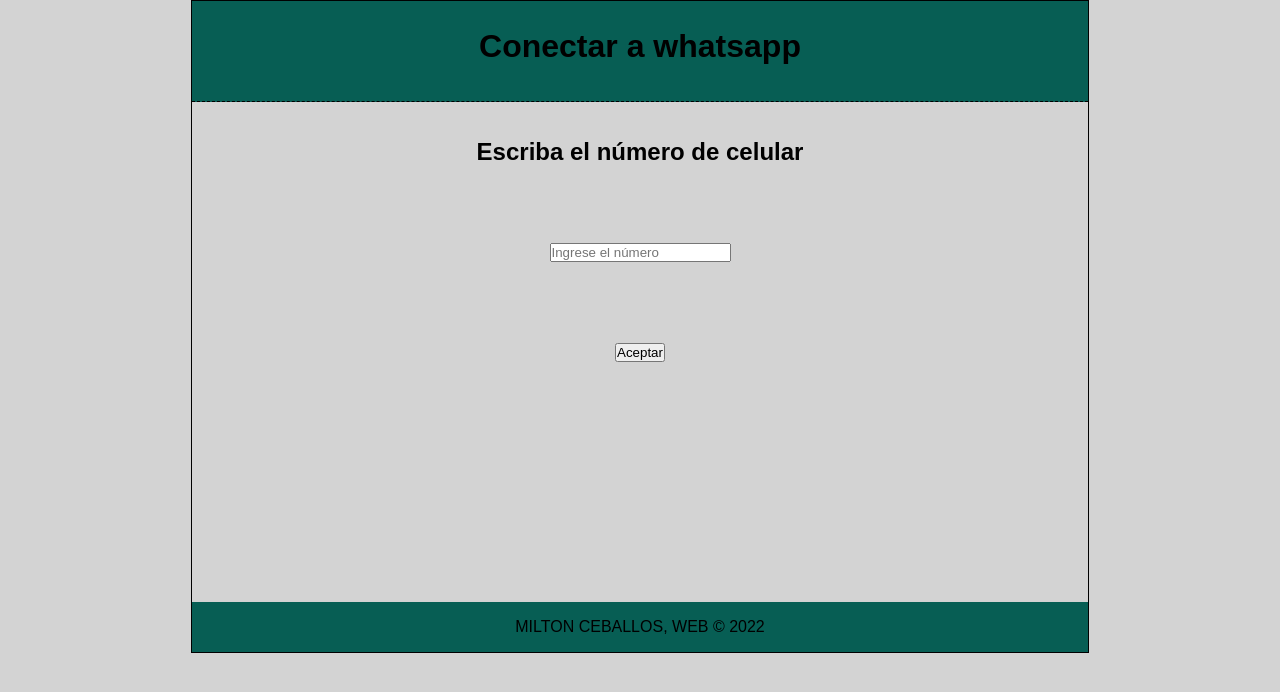
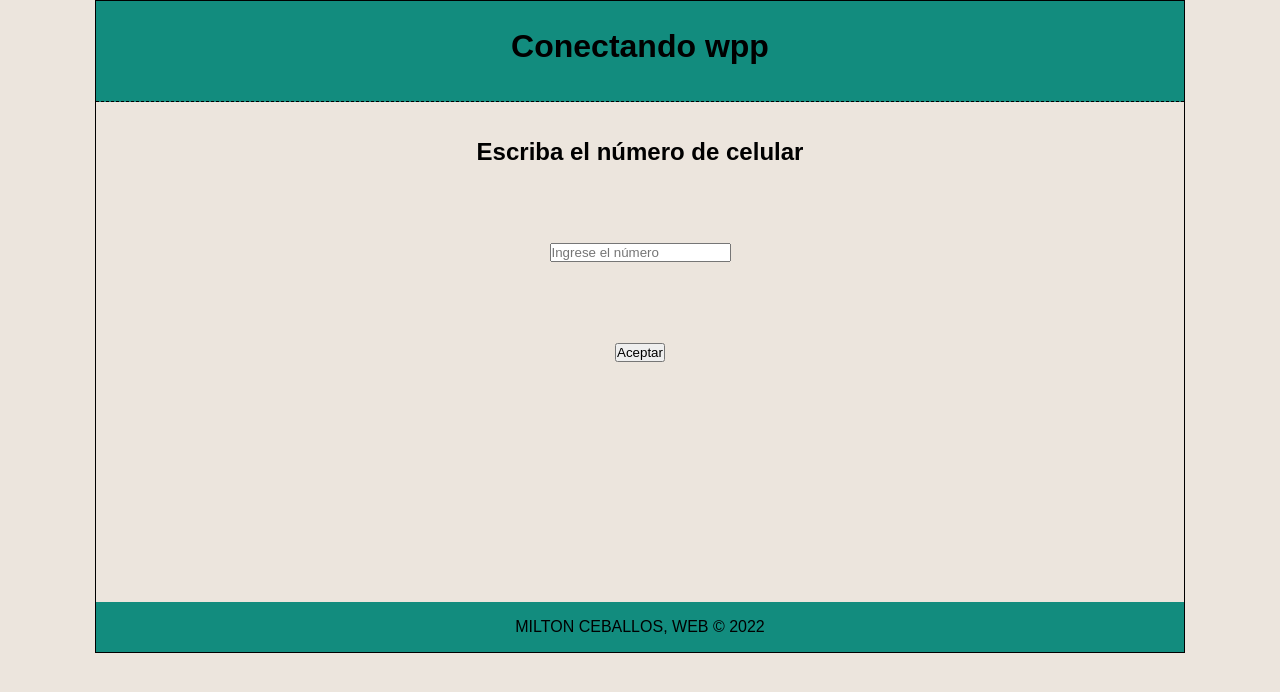
Before and after one commit to mfceballosc/ConectarWpp, a plain HTML site: page index.html in a window 1280 px wide. Drawn offline with Linux system fonts and the light colour scheme.

Commit message:
Se cambio los colores de la app

```diff
--- a/css/styles.css
+++ b/css/styles.css
@@ -4,7 +4,8 @@
 }
 
 body{
-    background: lightgray;
+    background: #ECE5DD;
+    /* background: lightgray; */
     /* Cambiamos el estilo de la fuente del texto */
     font-family: Arial, Helvetica, sans-serif;
 }
@@ -13,15 +14,19 @@ body{
     /* Aqui van las diferentes propiedades del CSS */
 
     /* El archo se lo puede definir en porcentaje o pixeles */
-    width: 70%;
+    width: 85%;
+    /* Maximo tamaño */
+    /* max-width: 1024px; */
     /* Define el margen */
     margin: 0px auto;
     /* define el borde */
     border: 1px solid black;
+    background: DCF8C6;
 }
 
 header{
-    background: rgb(7, 94, 84);
+    background: #128C7E;
+    /* background: rgb(7, 94, 84); */
     height: 100px;
     width: 100%;
     text-align: center;
@@ -38,9 +43,22 @@ aside{
 }
 
 footer{
-    background: rgb(7, 94, 84);
+    background: #128C7E;
+    /* background: rgb(7, 94, 84); */
     color: black;
     text-align: center;
     height: 50px;
     line-height: 50px;
 }
+
+@media screen and (max-width: 400px){
+    #contenedor{
+        width: 90%;
+    }
+    #contenido{
+        width: 60%;
+    }
+    #barra_lateral{
+        width:30%;
+    }
+}
--- a/index.html
+++ b/index.html
@@ -1,6 +1,6 @@
 <!DOCTYPE html>
 <html lang="en">
-<head>
+<head 	meta name="viewport" content="width=device-width, initial-scale=1.0"&amp;gt;>
     <meta charset="UTF-8">
     <meta http-equiv="X-UA-Compatible" content="IE=edge">
     <meta name="viewport" content="width=device-width, initial-scale=1.0">
@@ -11,7 +11,7 @@
     <!-- Se define la etiqueta que contiene la página -->
     <div id="container">
         <header>
-            <h1>Conectar a whatsapp</h1>
+            <h1>Conectando wpp</h1>
         </header>
     <aside>
         <div>
```
